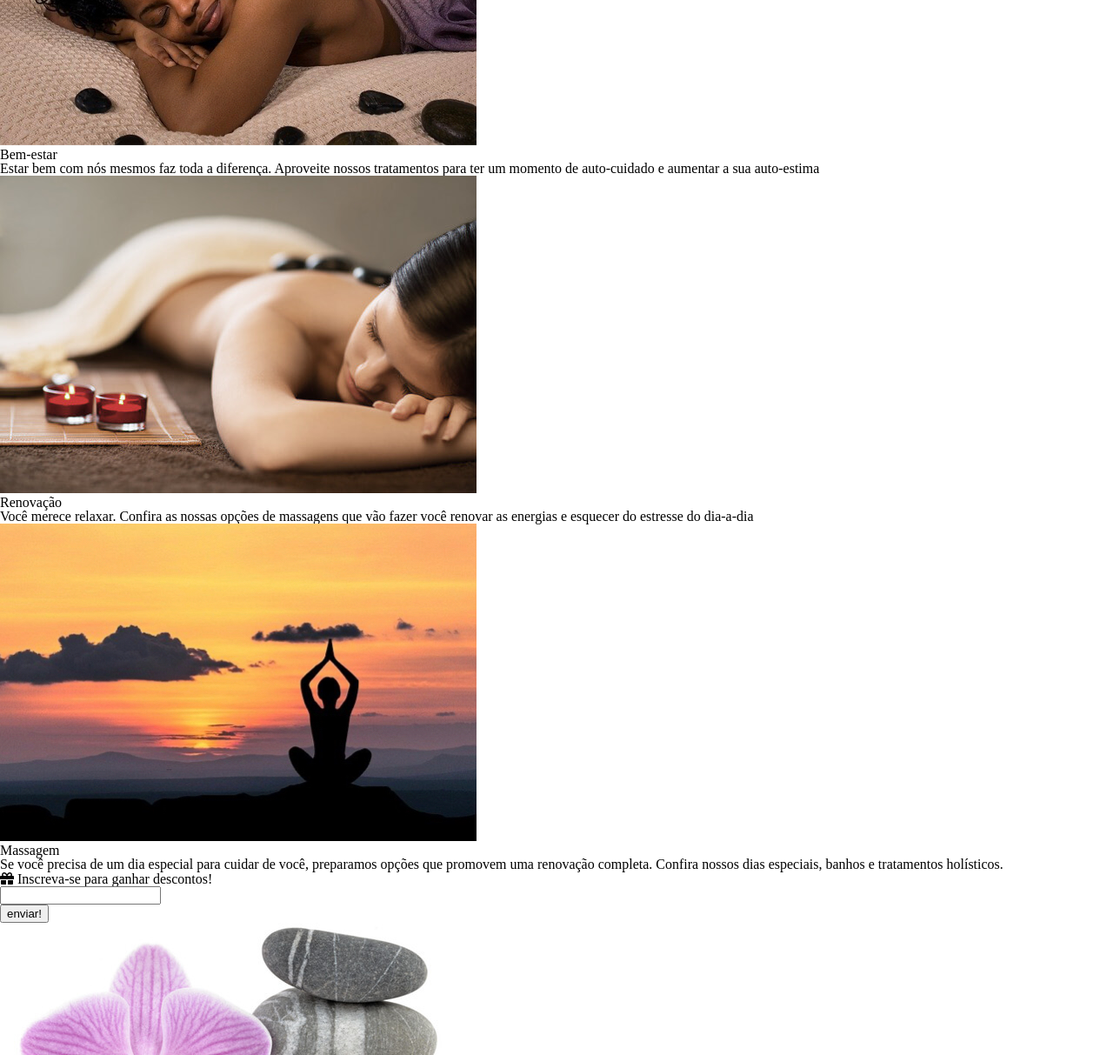
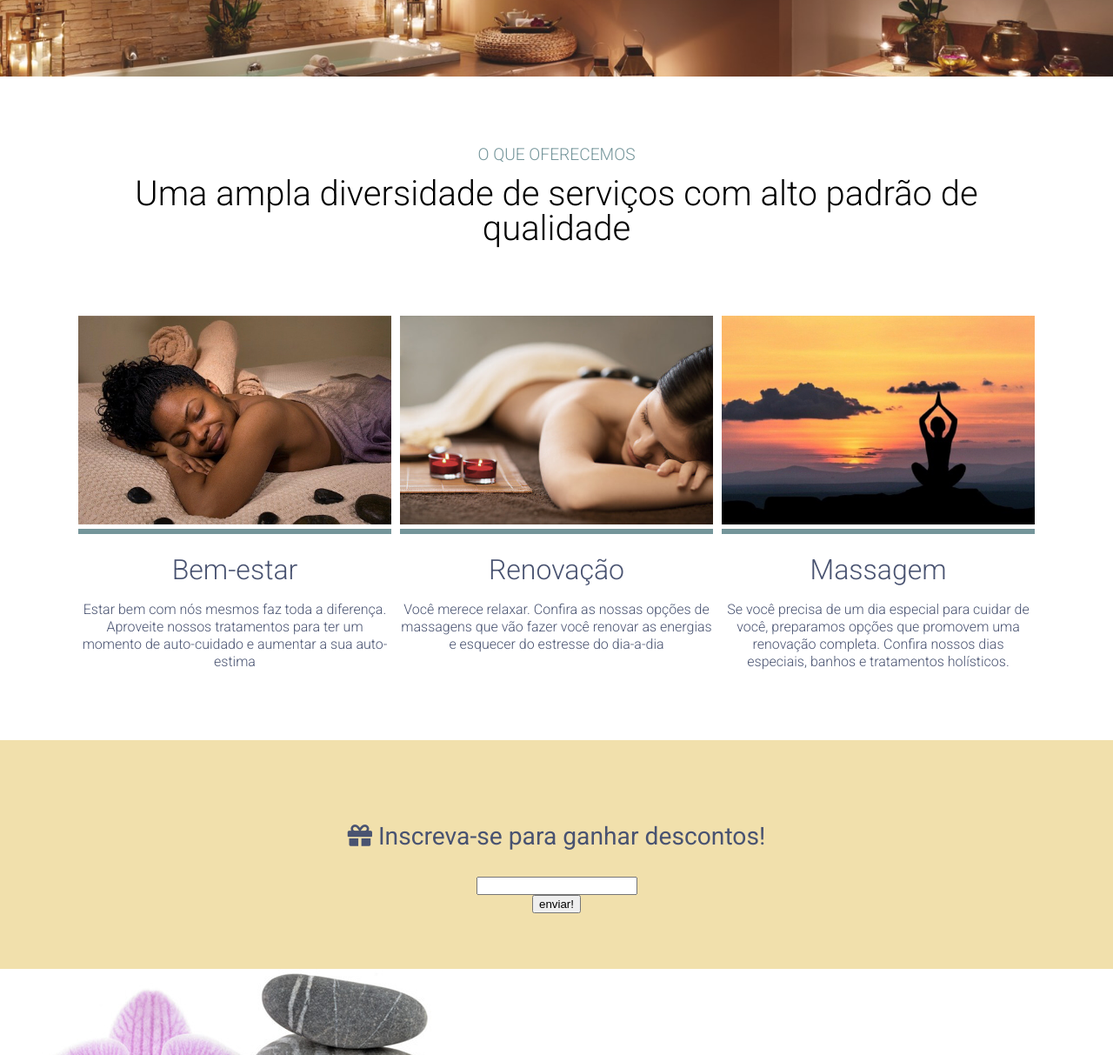
Before and after one commit to SoaresVini/Sass_Scss, a plain HTML site: page alura-spa/index.html in a window 1280 px wide. Shown: the part 310-1523 px from the top of the page at 87% size. Drawn offline with nearby package versions, Linux system fonts and the light colour scheme; files that its build step writes are made by us from their sources.

Commit message:
feat: criado os componentes do projeto, modificado o HTML para inplementar as classes no estilo e a criação das partial base e de variaveis

```diff
--- a/alura-spa/index.html
+++ b/alura-spa/index.html
@@ -35,34 +35,35 @@
                 </li>
             </ul>
         </nav>
-        <section>
-            <div>
+        <section class="banner">
+            <div class="inner-banner">
+                <!-- inner é umpadrão do css que significa que ele vai manipular oq ta dentro do banner-->
                 <h1>Alura SPA</h1>
                 <h2>Venha viver o seu melhor dia!</h2>
             </div>
         </section>
     </header>
     <main>
-        <section>
+        <section id="servico">
             <h3>O que oferecemos</h3>
             <h4>Uma ampla diversidade de serviços com alto padrão de qualidade</h4>
-            <div>
-                <div>
-                    <div>
+            <div class="cards">
+                <div class="card">
+                    <div class="img-container">
                         <img src="imagens/beleza.jpeg" alt="">
                     </div>
                     <h5>Bem-estar</h5>
                     <p>Estar bem com nós mesmos faz toda a diferença. Aproveite nossos tratamentos para ter um momento de auto-cuidado e aumentar a sua auto-estima</p>
                 </div>
-                <div>
-                    <div>
+                <div class="card">
+                    <div class="img-container">
                         <img src="imagens/bem-estar.jpeg" alt="">
                     </div>
                     <h5>Renovação</h5>
                     <p>Você merece relaxar. Confira as nossas opções de massagens que vão fazer você renovar as energias e esquecer do estresse do dia-a-dia</p>
                 </div>
-                <div>
-                    <div>
+                <div class="card">
+                    <div class="img-container">
                         <img src="imagens/descanso.jpeg" alt="">
                     </div>
                     <h5>Massagem</h5>
@@ -70,13 +71,13 @@
                 </div>
             </div>
         </section>
-        <section>
-            <div>
+        <section id="cupom">
+            <div class="texto">
                 <h2><i class="fas fa-gift"></i> Inscreva-se para ganhar descontos!</h2>
             </div>
-            <div>
+            <div class="inscricao">
                 <form action="">
-                    <div>
+                    <div class="input">
                         <input type="email">
                     </div>
                     <button>enviar!</button>
--- /dev/null
+++ b/alura-spa/styles/abstract/_base.scss
@@ -0,0 +1,7 @@
+// _ significa que é uma partial que é onde fica os etilos padrões
+
+@import './variables';
+
+html, body {
+    font-family: $fonte;
+}
--- /dev/null
+++ b/alura-spa/styles/abstract/_variables.scss
@@ -0,0 +1,9 @@
+//Fontes e suas expecificações
+$fonte: 'Roboto', sans-serif;
+$tamanho-texto: 3rem;
+
+//Cores
+
+$cor-primaria: #495371;
+$cor-secundaria: #74959A;
+$cor-terciaria: #F1E0AC;
--- /dev/null
+++ b/alura-spa/styles/componets/_banner.scss
@@ -0,0 +1,25 @@
+@import '../abstract/variables';
+.banner {
+    background: url(../imagens/banner.jpeg) 27% center no-repeat;
+    min-height: 350px;
+    background-size: cover;
+    //ocupar todo o espaço disponível
+    display: flex;
+    justify-content: center;
+    align-items: center;
+    opacity: 0.9;
+    .inner-banner {
+        padding: 3rem;
+        background-color: $cor-terciaria;
+        opacity: 0.8;
+        border-radius: 45px;
+        h1 {
+            font-size: $tamanho-texto;
+            color: $cor-primaria;
+        }
+        h2 {
+            font-size: $tamanho-texto / 2;
+            color: $cor-secundaria;
+        }
+    }
+}
--- /dev/null
+++ b/alura-spa/styles/componets/_cupom.scss
@@ -0,0 +1,14 @@
+@import '../abstract/variables';
+
+#cupom {
+    background-color: $cor-terciaria;
+    padding: 4rem;
+    text-align: center;
+    .texto {
+        color: $cor-primaria;
+        h2 {
+            margin: 2rem;
+            font-size: $tamanho-texto / 1.7;
+        }
+    }
+}
--- /dev/null
+++ b/alura-spa/styles/componets/_navbar.scss
@@ -0,0 +1,41 @@
+@import '../abstract/variables';
+nav {
+    text-align: center;
+    ul {
+        li{
+        display: inline-block;
+        padding: 1rem;
+            a {
+                text-decoration: none;
+                text-transform: uppercase;
+                font-weight: bold;
+                color: $cor-primaria;
+
+                &:hover {
+                    border-bottom: 2px solid $cor-secundaria;
+                }
+            }
+        }
+    }
+}
+
+
+//  Usado para refrenciar o elemnto pai de um selector em um contexto de aninhamento, com ele posso criar um seletor que inclui tanto o elemento pai quanto o filho. EX.
+
+//  .component {
+//         estilos
+//  }
+// .component__elemento{
+//     estilos
+// }
+
+// vai ser igual a
+
+// .component {
+//     estilos
+//     &__elemento{
+//         estilos
+//     }
+// }
+
+// Ou usar como foi usado no CSS acima
--- /dev/null
+++ b/alura-spa/styles/componets/_servico.scss
@@ -0,0 +1,47 @@
+@import '../abstract/variables';
+
+#servico {
+    margin: 80px;
+    h3 {
+        font-size: $tamanho-texto / 2.5;
+        color: $cor-secundaria;
+        text-transform: uppercase;
+        font-weight: 300;
+        text-align: center;
+        margin: 1rem;
+    }
+    h4 {
+        text-align: center;
+        font-size: $tamanho-texto / 1.2;
+        margin-bottom: 80px;
+        font-weight: 300;
+    }
+    .cards {
+        display: flex;
+        justify-content: space-evenly;
+        h5 {
+            font-size: $tamanho-texto / 1.5;
+            font-weight: 300;
+            margin: 25px 0 20px 0;
+            color: $cor-primaria;
+        }
+        p {
+            font-size: $tamanho-texto / 3;
+            font-weight: 300;
+            color: $cor-primaria;
+            line-height: 1.25rem;
+            //tamanho da linha
+        }
+        .card {
+            width: 360px;
+            text-align: center;
+            .img-container {
+                padding-bottom: 2px;
+                border-bottom: 6px solid $cor-secundaria;
+                img {
+                    max-width: 100%;
+                }
+            }
+        }
+    }
+}
--- /dev/null
+++ b/alura-spa/styles/style.scss
@@ -0,0 +1,5 @@
+@import './abstract/base';
+@import './componets/navbar';
+@import './componets/banner';
+@import './componets/servico';
+@import './componets/cupom';
```
Also changed, not shown: alura-spa/styles/style.css (added), 2 other files.
